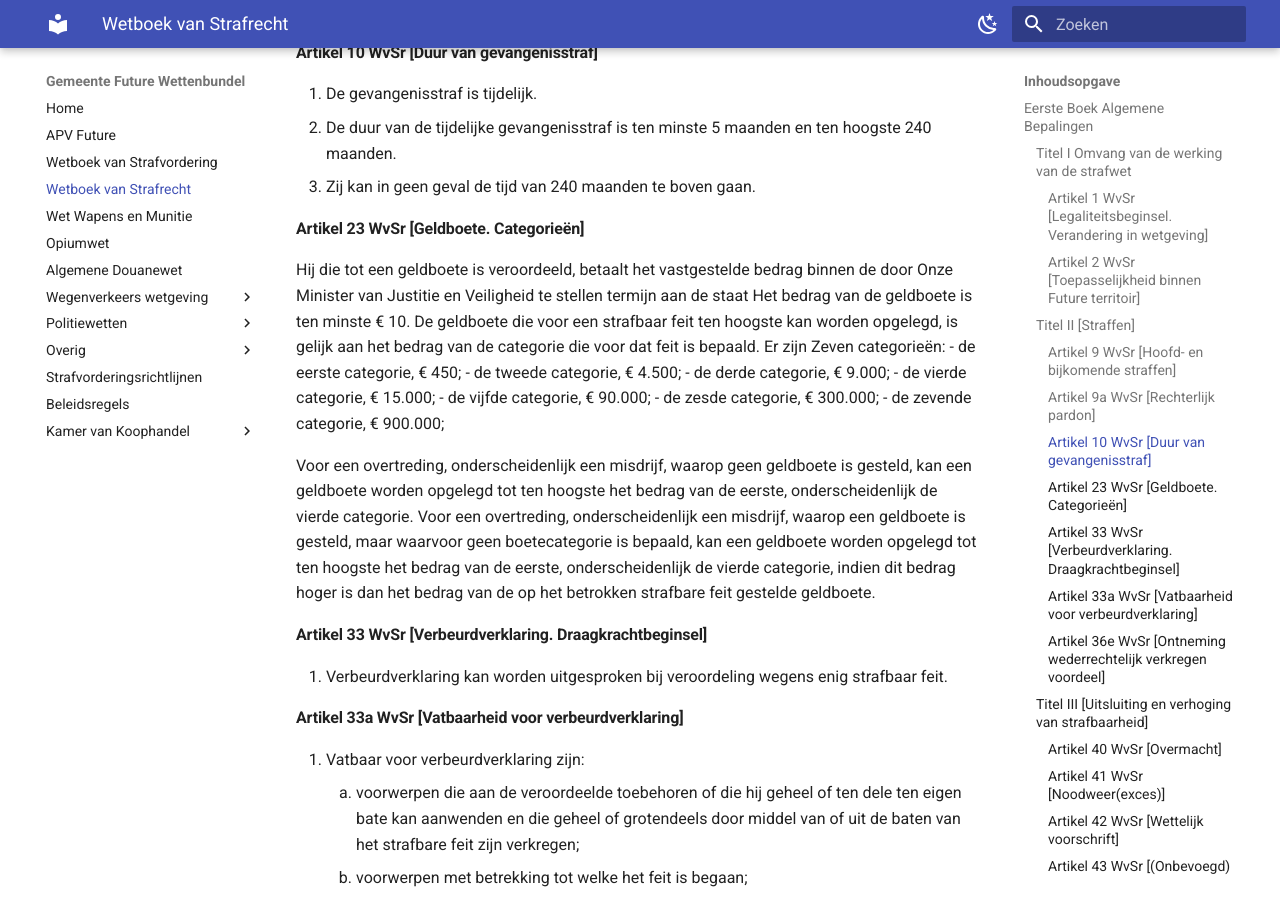
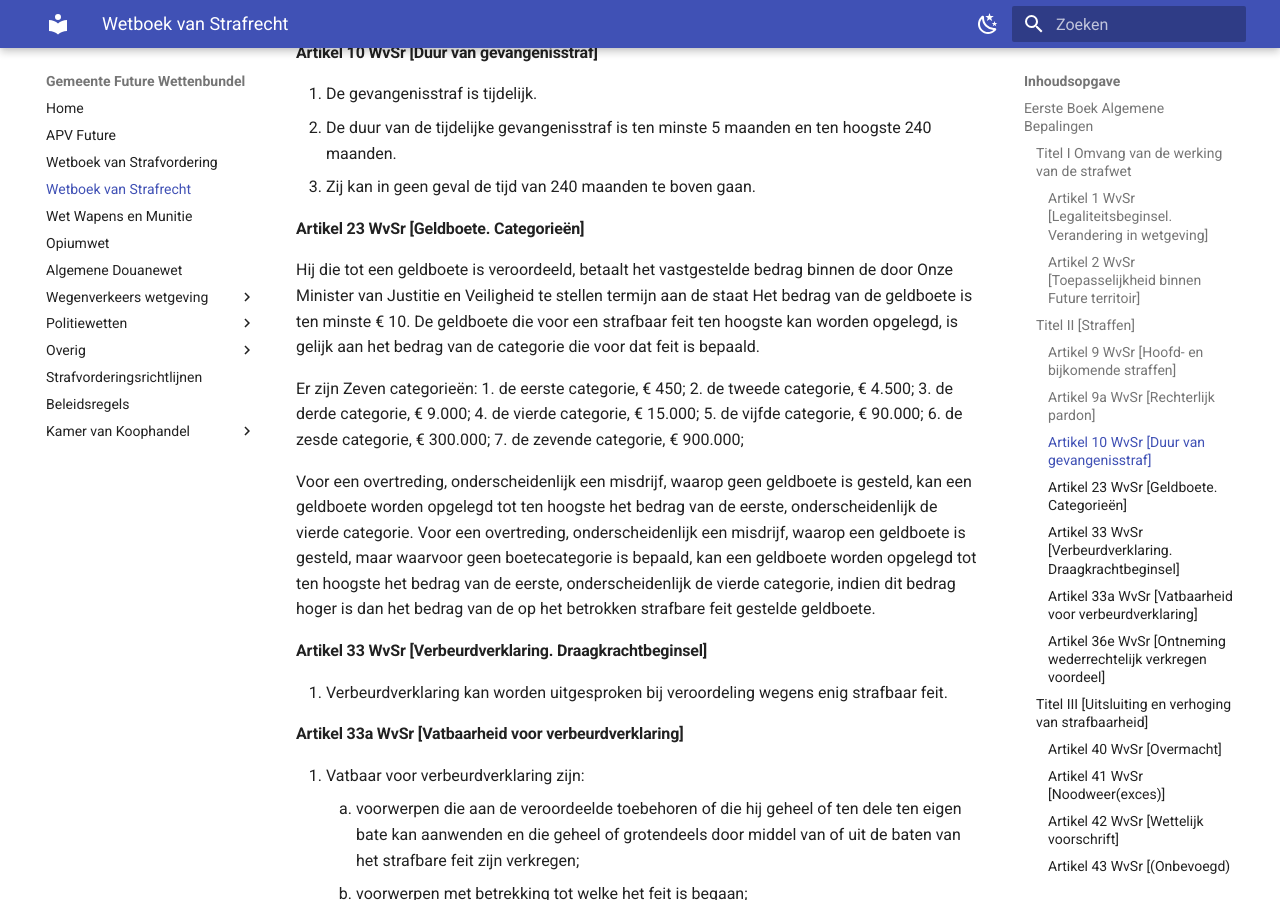
Before and after one commit to EnriqueFernandez20/FutureRP-Wettenbundel, an MkDocs documentation site: the page built from docs/wetboek-van-strafrecht.md, in a window 1280 px wide and 900 px high, scrolled down 1417 px. Built offline with MkDocs 1.6.1 and Material for MkDocs 9.7.7, drawn with Linux system fonts in a browser that asks for light colours.

Commit message:
Update wetboek-van-strafrecht.md

```diff
--- a/docs/wetboek-van-strafrecht.md
+++ b/docs/wetboek-van-strafrecht.md
@@ -46,14 +46,15 @@
 Hij die tot een geldboete is veroordeeld, betaalt het vastgestelde bedrag binnen de door Onze Minister van Justitie en Veiligheid te stellen termijn aan de staat
 Het bedrag van de geldboete is ten minste € 10.
 De geldboete die voor een strafbaar feit ten hoogste kan worden opgelegd, is gelijk aan het bedrag van de categorie die voor dat feit is bepaald.
+
 Er zijn Zeven categorieën:
-- de eerste categorie, € 450;
-- de tweede categorie, € 4.500;
-- de derde categorie, € 9.000;
-- de vierde categorie, € 15.000;
-- de vijfde categorie, € 90.000;
-- de zesde categorie, € 300.000;
-- de zevende categorie, € 900.000;
+1. de eerste categorie, € 450;
+2. de tweede categorie, € 4.500;
+3. de derde categorie, € 9.000;
+4. de vierde categorie, € 15.000;
+5. de vijfde categorie, € 90.000;
+6. de zesde categorie, € 300.000;
+7. de zevende categorie, € 900.000;
 
 
 Voor een overtreding, onderscheidenlijk een misdrijf, waarop geen geldboete is gesteld, kan een geldboete worden opgelegd tot ten hoogste het bedrag van de eerste, onderscheidenlijk de vierde categorie.
```
